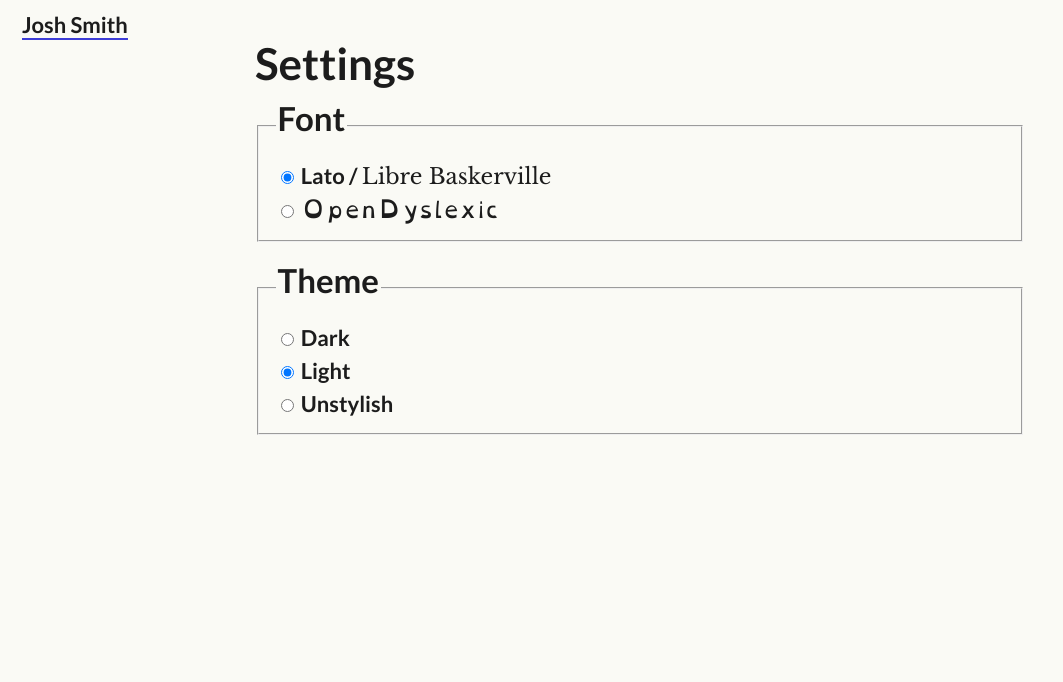
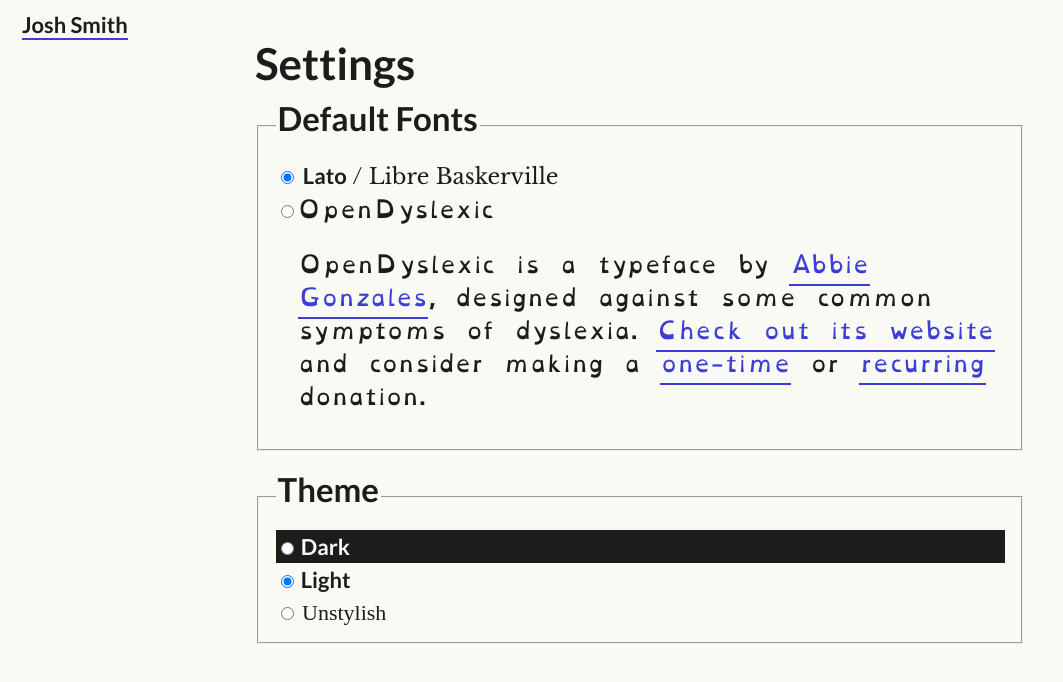
Before and after one commit to joshingmachine/joshingmachine.com, an Eleventy site: page src/settings.html in a window 1280 px wide. Shown: the whole page, without its empty margins (0-1063 px from the left). Built offline with nearby package versions, Linux system fonts and the light colour scheme; Eleventy itself is replaced by a stand-in of ours; files that its build step writes are made by us from their sources; files whose address does not match are found by name.

Commit message:
Add more details on settings page
Add shoutout to OpenDyslexic

```diff
--- a/src/settings.html
+++ b/src/settings.html
@@ -19,14 +19,39 @@ title: Settings for joshingmachine.com
 		display: none;
 		margin-top: 0;
 	}
+
+	.option--defaultfont,
+	.option--defaultfont * {
+		font-family: 'Libre Baskerville';
+	}
+
+	.option--opendyslexic,
+	.option--opendyslexic * {
+		font-family: 'OpenDyslexic' !important;
+	}
+
+	.option--opendyslexic p {
+		padding-left: 1em;
+	}
+
+	.option--unstylish,
+	.option--unstylish * {
+		font-family: initial !important;
+	}
+
+	.option--dark,
+	.option--light {
+		background-color: var(--background-color) !important;
+		color: var(--foreground-color) !important;
+	}
 </style>
 
 <header>
 	<h1>Settings</h1>
 </header>
 
-<fieldset>
-	<legend><h2>Font</h2></legend>
+<fieldset id="font">
+	<legend><h2>Default Fonts</h2></legend>
 
 	<div id="font-destination">
 		<noscript>
@@ -38,6 +63,7 @@ title: Settings for joshingmachine.com
 		<p class="fonts--unstylish">Fonts are disabled while using the "Unstylish" theme.</p>
 
 		<div class="fonts--stylish">
+			<div class="option--defaultfont">
 				<label>
 					<input name="font" type="radio" value="default" />
 					<span>
@@ -46,11 +72,14 @@ title: Settings for joshingmachine.com
 						<span style="font-family: 'Libre Baskerville' !important;">Libre Baskerville</span>
 					</span>
 				</label>
+			</div>
 
+			<div class="option--opendyslexic">
 				<label>
-				<input name="font" type="radio" value="opendyslexic" />
-				<span style="font-family: 'OpenDyslexic' !important;">OpenDyslexic</span>
+					<input name="font" type="radio" value="opendyslexic" /><span>OpenDyslexic</span>
 				</label>
+				<p>OpenDyslexic is a typeface by <a href="https://abbiecod.es">Abbie Gonzales</a>, designed against some common symptoms of dyslexia. <a href="https://opendyslexic.org/">Check out its website</a> and consider making a <a href="https://gumroad.com/l/OpenDyslexic">one-time</a> or <a href="https://www.patreon.com/opendyslexic">recurring</a> donation.</p>
+			</div>
 		</div>
 	</template>
 
@@ -96,7 +125,7 @@ title: Settings for joshingmachine.com
 	</script>
 </fieldset>
 
-<fieldset>
+<fieldset id="theme">
 	<legend><h2>Theme</h2></legend>
 
 	<div id="theme-destination">
@@ -106,20 +135,26 @@ title: Settings for joshingmachine.com
 	</div>
 
 	<template id="theme-source">
+		<div class="option--dark" data-theme="dark">
 			<label>
 				<input name="theme" type="radio" value="dark" />
 				<span>Dark</span>
 			</label>
+		</div>
 
+		<div class="option--light" data-theme="light">
 			<label>
 				<input name="theme" type="radio" value="light" />
 				<span>Light</span>
 			</label>
+		</div>
 
+		<div class="option--unstylish">
 			<label>
 				<input name="theme" type="radio" value="unstylish" />
 				<span>Unstylish</span>
 			</label>
+		</div>
 	</template>
 
 	<script>
```
Lines whose indentation alone changed are shown as unchanged.
